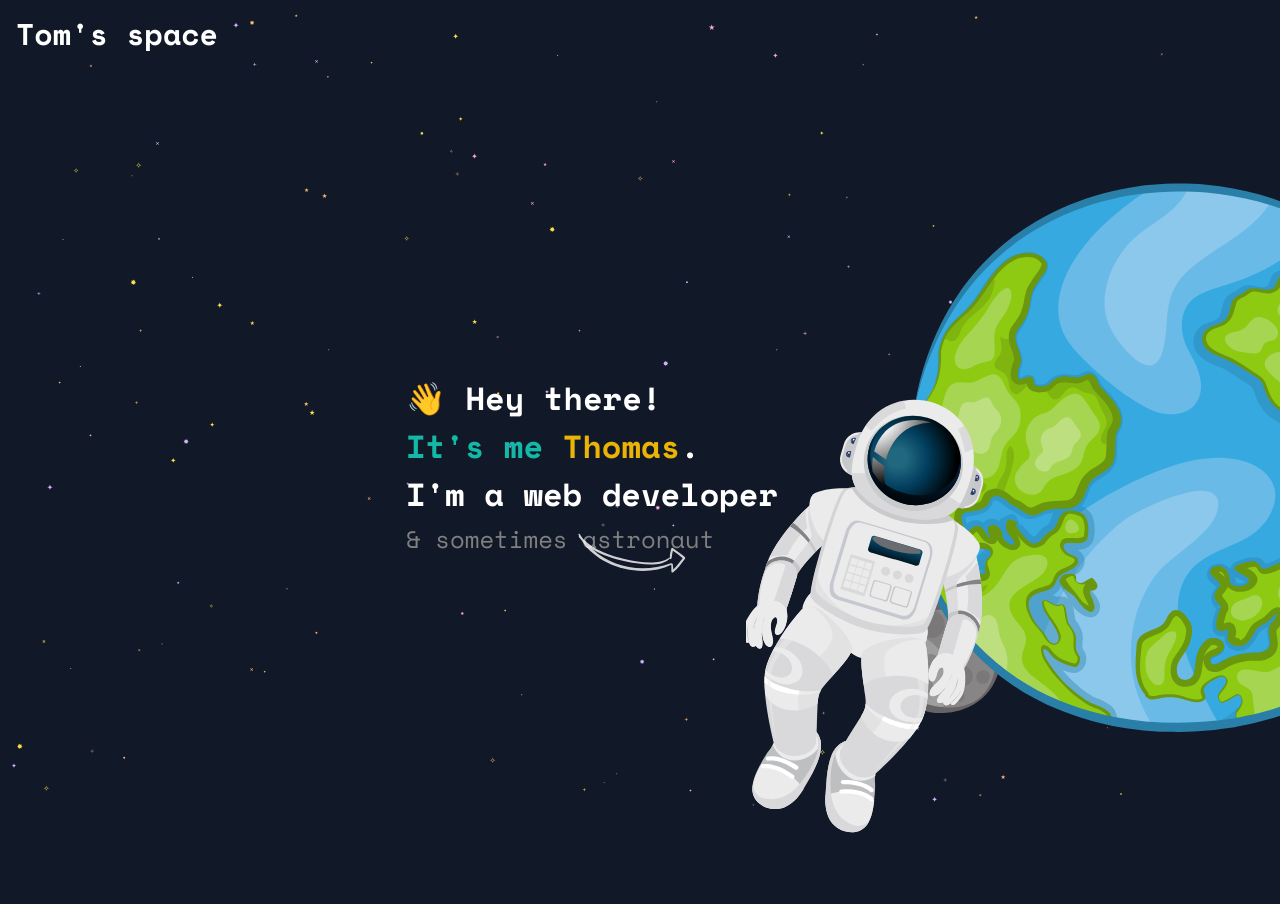
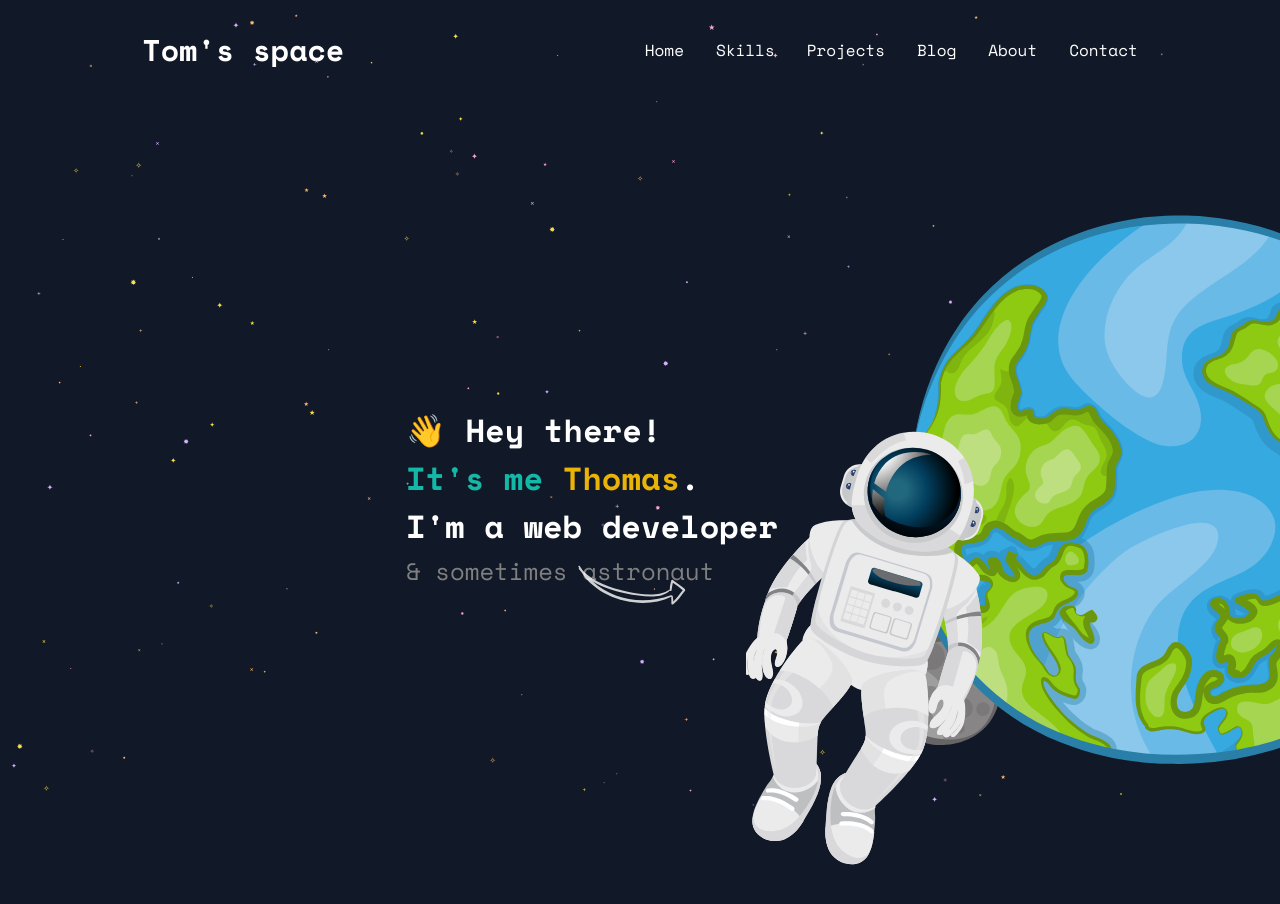
Before and after one commit to t0mspace/t0mspace, a React (Vite) app: page / in a window 1280 px wide. Shown: the top 904 px of the page. Built offline with nearby package versions, Linux system fonts and the light colour scheme.

Commit message:
add a menu

```diff
--- a/src/components/About/AboutSection.tsx
+++ b/src/components/About/AboutSection.tsx
@@ -1,6 +1,6 @@
 function AboutSection() {
   return (
-    <div className="about-section max-w-3xl mx-auto">
+    <div id={"about"} className="about-section max-w-3xl mx-auto">
       <h2 className="text-4xl mb-16 font-bold text-center">About</h2>
       <div className="bg-black/.9 backdrop-blur-xl">
       <div className="p-8 text-gray-200 bg-slate-100/100 dark:bg-slate-700/30 rounded-2xl text-lg font-medium leading-relaxed">
--- a/src/components/Contact/ContactSection.tsx
+++ b/src/components/Contact/ContactSection.tsx
@@ -7,12 +7,12 @@ function ContactSection() {
     'socialLinks': [
       {
         'name': 'LinkedIn',
-        'url': 'https://www.linkedin.com/in/thomas-b-a0642642',
+        'url': '//www.linkedin.com/in/thomas-b-a0642642',
         'icon': linkedin
       },
       {
         'name': 'GitHub',
-        'url': 'https://github.com/t0mspace',
+        'url': '//github.com/t0mspace',
         'icon': github
       }
     ]
@@ -24,7 +24,7 @@ function ContactSection() {
     }
   }
   return (
-    <div className="about-section max-w-3xl mx-auto">
+    <div id={"contact"} className="about-section max-w-3xl mx-auto">
       <h2 className="text-4xl mb-16 font-bold text-center">Contact</h2>
       <div className="text-left">
         <p className="text-gray-700 dark:text-gray-200 mb-6 transition-colors duration-200">Feel free to reach out to me
--- a/src/components/Header/Header.tsx
+++ b/src/components/Header/Header.tsx
@@ -1,20 +1,87 @@
 import './header.scss';
+import { useState } from 'react'
 
 function Header() {
+    const [isNavOpen, setIsNavOpen] = useState(false);
     return (
         <div>
-            <header className="header w-full p-4 lg:flex text-left">
-                <h1 className="header__title font-bold text-3xl text-white">Tom's space</h1>
-              <nav className="header__menu hidden">
-                <li className="header__menu-item"><a href="">Home</a></li>
-                <li className="header__menu-item"><a>Skills</a></li>
-                <li className="header__menu-item"><a>Projects</a></li>
-                <li className="header__menu-item"><a>About</a></li>
-                <li className="header__menu-item"><a>Contact</a></li>
-              </nav>
-            </header>
+          <header className="flex items-center justify-around p-8">
+            <h1 className="header__title font-bold text-3xl text-white">Tom's space</h1>
+            <nav>
+              <section className="MOBILE-MENU flex lg:hidden">
+                <div
+                  className="HAMBURGER-ICON space-y-2"
+                  onClick={() => setIsNavOpen((prev) => !prev)}
+                >
+                  <span className="block h-0.5 w-8 animate-pulse bg-gray-600"></span>
+                  <span className="block h-0.5 w-8 animate-pulse bg-gray-600"></span>
+                  <span className="block h-0.5 w-8 animate-pulse bg-gray-600"></span>
+                </div>
+
+                <div className={isNavOpen ? "showMenuNav" : "hideMenuNav"}>
+                  <div
+                    className="absolute top-0 right-0 px-8 py-8"
+                    onClick={() => setIsNavOpen(false)}
+                  >
+                    <svg
+                      className="h-8 w-8 text-gray-600"
+                      viewBox="0 0 24 24"
+                      fill="none"
+                      stroke="currentColor"
+                      strokeWidth="2"
+                      strokeLinecap="round"
+                      strokeLinejoin="round"
+                    >
+                      <line x1="18" y1="6" x2="6" y2="18" />
+                      <line x1="6" y1="6" x2="18" y2="18" />
+                    </svg>
+                  </div>
+                  <ul className="flex flex-col items-center justify-between min-h-[250px]">
+                    <li className="border-b border-gray-400 my-8 uppercase">
+                      <a href="#home">Home</a>
+                    </li>
+                    <li className="border-b border-gray-400 my-8 uppercase">
+                      <a href="#skills">Skills</a>
+                    </li>
+                    <li className="border-b border-gray-400 my-8 uppercase">
+                      <a href="#projects">Projects</a>
+                    </li>
+                    <li className="border-b border-gray-400 my-8 uppercase">
+                      <a href="//medium.com/@thomasx2005">Blog</a>
+                    </li>
+                    <li className="border-b border-gray-400 my-8 uppercase">
+                      <a href="#about">About</a>
+                    </li>
+                    <li className="border-b border-gray-400 my-8 uppercase">
+                      <a href="#contact">Contact</a>
+                    </li>
+                  </ul>
+                </div>
+              </section>
+
+              <ul className="hidden space-x-8 lg:flex">
+                <li>
+                  <a href="#home">Home</a>
+                </li>
+                <li>
+                  <a href="#skills">Skills</a>
+                </li>
+                <li>
+                  <a href="#projects">Projects</a>
+                </li>
+                <li>
+                  <a href="//medium.com/@thomasx2005">Blog</a>
+                </li>
+                <li>
+                  <a href="#about">About</a>
+                </li>
+                <li>
+                  <a href="#contact">Contact</a>
+                </li>
+              </ul>
+            </nav>
+          </header>
         </div>
-
     )
 }
 
--- a/src/components/Header/header.scss
+++ b/src/components/Header/header.scss
@@ -11,3 +11,21 @@
   font-size: 1.8rem;
   margin-right: 2rem;
 }
+
+.hideMenuNav {
+  display: none;
+}
+.showMenuNav {
+  display: block;
+  position: absolute;
+  width: 100%;
+  height: 100vh;
+  top: 0;
+  left: 0;
+  background-color: rgb(17 24 39 / var(--tw-bg-opacity, 0.8));
+  z-index: 100;
+  display: flex;
+  flex-direction: column;
+  justify-content: space-evenly;
+  align-items: center;
+}
--- a/src/components/Home/HomeSection.tsx
+++ b/src/components/Home/HomeSection.tsx
@@ -12,7 +12,7 @@ const data = {
 
 function HomeSection() {
     return (
-      <div className={`${styles["home"]} relative flex flex-col md:h-screen items-center justify-center mb-72`}>
+      <div id={"home"} className={`${styles["home"]} relative flex flex-col md:h-screen items-center justify-center mb-72`}>
         <div className="home__presentation z-10">
           <h2 className={styles["home__title"]}>👋  {data.greeting}</h2>
 
--- a/src/components/Projects/ProjectsSection.tsx
+++ b/src/components/Projects/ProjectsSection.tsx
@@ -9,7 +9,7 @@ function ProjectsSection() {
 
   ]
   return (
-    <div className="projects-section max-w-3xl mx-auto">
+    <div id={"projects"} className="projects-section max-w-3xl mx-auto">
       <h2 className="text-4xl mb-16 font-bold text-center">Projects</h2>
       <div className="flex">
 
--- a/src/components/Skills/SkillsSection.tsx
+++ b/src/components/Skills/SkillsSection.tsx
@@ -35,7 +35,7 @@ function SkillsSection() {
     ];
 
     return (
-        <div className="skills-section max-w-3xl mx-auto">
+        <div id={"skills"} className="skills-section max-w-3xl mx-auto">
           <h2 className="text-4xl mb-16 font-bold text-center">Skills</h2>
           <div className="flex">
             <div className="grid grid-cols-1 md:grid-cols-5 gap-4">
--- a/src/index.scss
+++ b/src/index.scss
@@ -8,8 +8,11 @@
   font-family: 'Space Mono', sans-serif;
 
 }
+html{
+  scroll-behavior: smooth;
+}
+html, body {
 
-html, body {
   max-width: 100%;
   overflow-x: hidden;
 }
```
